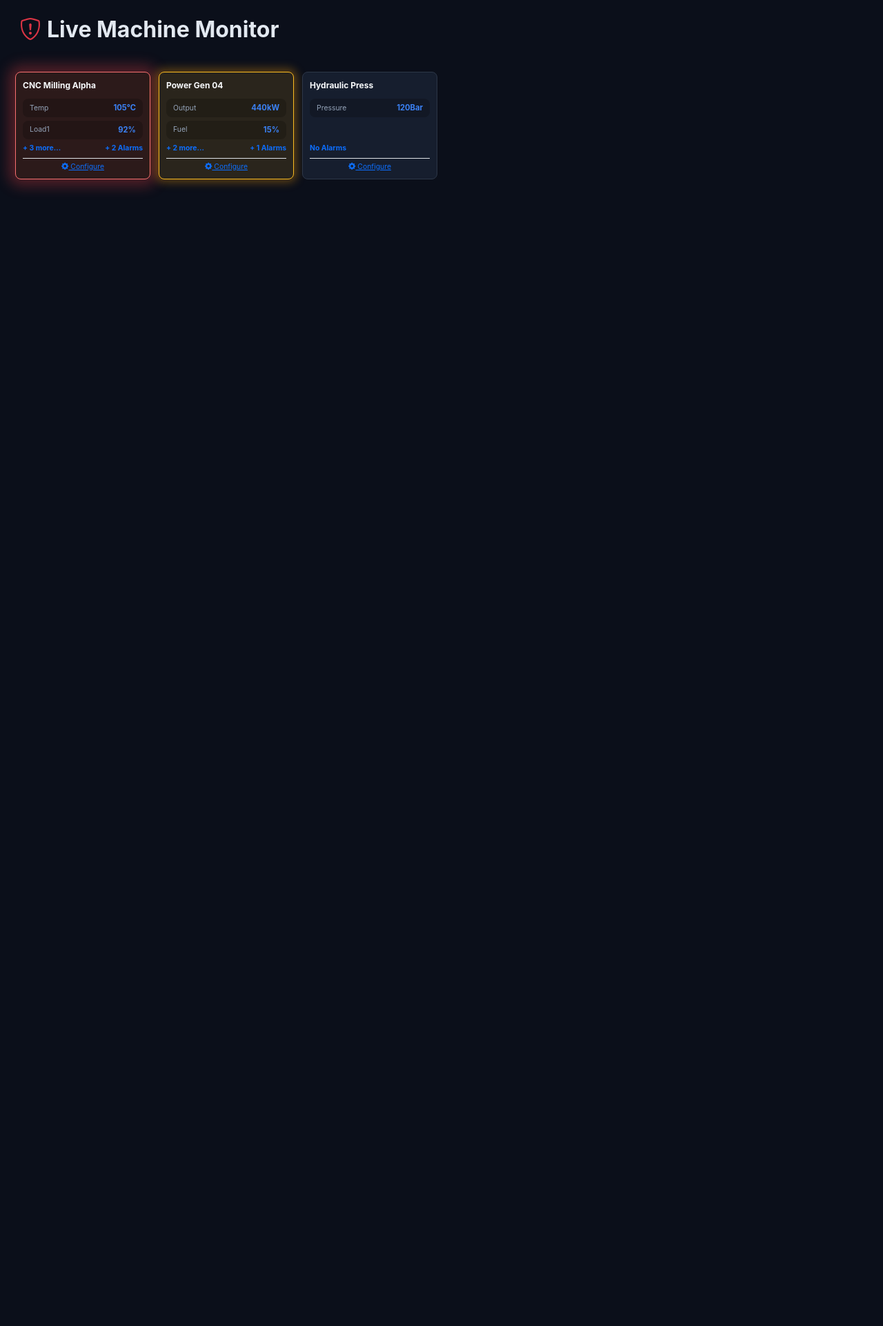
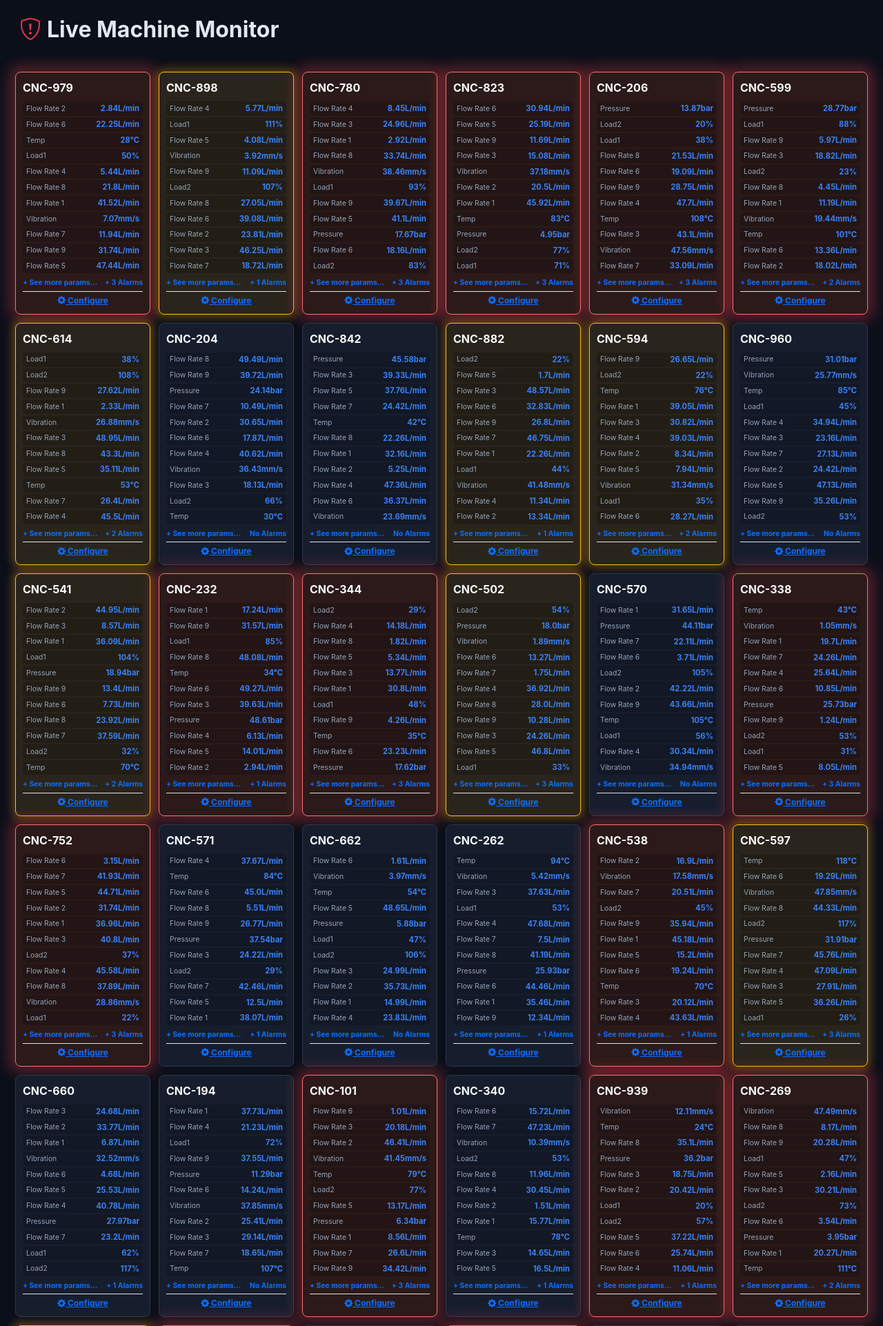
Before and after one commit to Jayendra-14/dasshboard, a Django app: page / in a window 1280 px wide. Shown: the top 1922 px of the page at 69% size. Before the commit the page ends 278 px from the top, so only its background shows below. Run offline with Django 5.2, Linux system fonts and the light colour scheme; some libraries are stand-ins or nearby versions.

Commit message:
changed display paramerter counts

```diff
--- a/dashboardapp/views.py
+++ b/dashboardapp/views.py
@@ -1,4 +1,6 @@
+from datetime import datetime,timedelta
 import json
+import random
 from django.shortcuts import render
 from dashboardapp.models import *
 from sqlalchemy import create_engine
@@ -10,54 +12,159 @@ engine = create_engine('postgresql+psycopg2://postgres:neha1626@127.0.0.1/Dashbo
 def HomePage(request):
     # Fetch all machines and their associated parameters efficiently
     # machines = Machine.objects.prefetch_related('parameters').all()
-    mock_machines = [
-        {
-            'id': 1,
-            'name': 'CNC Milling Alpha',
-            'is_online': True,
-            'status': 'Critical',
-            # Alarm priority: 1: Critical (Red), 2: Warning (Orange), 3: Info (Blue)
-            'highest_alarm_priority': 1,
-            'alarms': [
-                {'msg': 'Spindle Overheat', 'priority': 'critical', 'time': '10:45 AM'},
-                {'msg': 'Coolant Low', 'priority': 'warning', 'time': '10:30 AM'}
-            ],
-            'parameters': [
-                {'label': 'Temp', 'value': '105', 'type': 'int', 'unit': '°C'},
-                {'label': 'Load1', 'value': '92', 'type': 'int', 'unit': '%'},
-                {'label': 'Load2', 'value': '90', 'type': 'int', 'unit': '%'},
-                {'label': 'Load3', 'value': '82', 'type': 'int', 'unit': '%'},
-                {'label': 'Load4', 'value': '98', 'type': 'int', 'unit': '%'},
-            ]
-        },
-        {
-            'id': 2,
-            'name': 'Power Gen 04',
-            'is_online': True,
-            'status': 'Warning',
-            'highest_alarm_priority': 2,
-            'alarms': [
-                {'msg': 'Fuel Filter Bypass', 'priority': 'warning', 'time': '09:15 AM'}
-            ],
-            'parameters': [
-                {'label': 'Output', 'value': '440', 'type': 'int', 'unit': 'kW'},
-                {'label': 'Fuel', 'value': '15', 'type': 'int', 'unit': '%'},
-                {'label': 'Fuel', 'value': '10', 'type': 'int', 'unit': '%'},
-                {'label': 'Fuel', 'value': '12', 'type': 'int', 'unit': '%'},
-            ]
-        },
-        {
-            'id': 3,
-            'name': 'Hydraulic Press',
-            'is_online': True,
-            'status': 'Healthy',
-            'highest_alarm_priority': 3,
-            'alarms': [], # No active alarms
-            'parameters': [
-                {'label': 'Pressure', 'value': '120', 'type': 'int', 'unit': 'Bar'},
-            ]
-        }
-    ]
+
+    def generate_dynamic_machines(n):
+        statuses = ['Stable', 'Warning', 'Critical']
+        # Pool of possible parameters to draw from
+        parameter_pool = [
+            {'label': 'Temp', 'unit': '°C', 'type': 'int'},
+            {'label': 'Load1', 'unit': '%', 'type': 'int'},
+            {'label': 'Load2', 'unit': '%', 'type': 'int'},
+            {'label': 'Pressure', 'unit': 'bar', 'type': 'float'},
+            {'label': 'Vibration', 'unit': 'mm/s', 'type': 'float'},
+            {'label': 'Flow Rate 1', 'unit': 'L/min', 'type': 'float'},
+            {'label': 'Flow Rate 2', 'unit': 'L/min', 'type': 'float'},
+            {'label': 'Flow Rate 3', 'unit': 'L/min', 'type': 'float'},
+            {'label': 'Flow Rate 4', 'unit': 'L/min', 'type': 'float'},
+            {'label': 'Flow Rate 5', 'unit': 'L/min', 'type': 'float'},
+            {'label': 'Flow Rate 6', 'unit': 'L/min', 'type': 'float'},
+            {'label': 'Flow Rate 7', 'unit': 'L/min', 'type': 'float'},
+            {'label': 'Flow Rate 8', 'unit': 'L/min', 'type': 'float'},
+            {'label': 'Flow Rate 9', 'unit': 'L/min', 'type': 'float'}
+        ]
+
+        alarm_pool = [
+            {'msg': 'Spindle Overheat', 'priority': 'critical'},
+            {'msg': 'Coolant Low', 'priority': 'warning'},
+            {'msg': 'Emergency Stop Engaged', 'priority': 'critical'},
+            {'msg': 'Sensor Communication Error', 'priority': 'info'},
+            {'msg': 'Door Interlock Open', 'priority': 'warning'},
+            {'msg': 'Voltage Fluctuation', 'priority': 'info'}
+        ]
+
+        dynamic_list = []
+
+        for i in range(1, n + 1):
+            current_status = random.choice(statuses)
+
+            # Decide how many parameters this specific machine has (0 to 4)
+            num_params = random.randint(0, 10)
+            # Randomly select 'num_params' unique items from the pool
+            selected_params = random.sample(parameter_pool, 11)
+
+            # Build the actual parameter list with random values
+            machine_parameters = []
+            for p in selected_params:
+                val = random.randint(20, 120) if p['type'] == 'int' else round(random.uniform(1.0, 50.0), 2)
+                machine_parameters.append({
+                    'label': p['label'],
+                    'value': str(val),
+                    'type': p['type'],
+                    'unit': p['unit']
+                })
+
+            # --- DYNAMIC ALARMS ---
+            # If 'Stable', usually 0 alarms. If 'Critical', 1-3 alarms.
+            if current_status == 'Stable':
+                num_alarms = random.randint(0, 1) # Sometimes a stable machine has an 'info' alarm
+            else:
+                num_alarms = random.randint(1, 3)
+
+            selected_alarms = random.sample(alarm_pool, num_alarms)
+            machine_alarms = []
+            for a in selected_alarms:
+                # Generate a random time within the last 2 hours
+                random_minutes = random.randint(1, 120)
+                timestamp = (datetime.now() - timedelta(minutes=random_minutes)).strftime('%I:%M %p')
+
+                machine_alarms.append({
+                    'msg': a['msg'],
+                    'priority': a['priority'],
+                    'time': timestamp
+                })
+
+            critical_count = sum(1 for a in selected_alarms if a['priority'] == 'critical')
+            warning_count = sum(1 for a in selected_alarms if a['priority'] == 'warning')
+
+            if critical_count > 0 or warning_count > 3:
+                alarm_css_class = "alarm-critical"
+            elif warning_count > 0:
+                alarm_css_class = "alarm-warning"
+            else:
+                alarm_css_class = ""
+
+            machine = {
+                'id': i,
+                'name': f'CNC-{random.randint(100, 999)}',
+                'is_online': random.choice([True, False]),
+                'status': current_status,
+                'highest_alarm_priority': random.randint(1, 3),
+                'alarms': machine_alarms,
+                'alarm_css_class': alarm_css_class,
+                'parameters': machine_parameters # This is now dynamic in length
+            }
+            dynamic_list.append(machine)
+
+        return dynamic_list
+
+    # Generate 100 machines to see the variety
+    n_machines = 100
+
+
+    mock_machines = generate_dynamic_machines(n_machines)
+
+    # mock_machines = [
+    #     {
+    #         'id': 1,
+    #         'name': 'CNC Milling Alpha',
+    #         'is_online': True,
+    #         'status': 'Critical',
+    #         # Alarm priority: 1: Critical (Red), 2: Warning (Orange), 3: Info (Blue)
+    #         'highest_alarm_priority': 1,
+    #         'alarms': [
+    #             {'msg': 'Spindle Overheat', 'priority': 'critical', 'time': '10:45 AM'},
+    #             {'msg': 'Coolant Low', 'priority': 'warning', 'time': '10:30 AM'},
+    #             {'msg': 'Coolant Low', 'priority': 'warning', 'time': '10:30 AM'},
+    #             {'msg': 'Coolant Low', 'priority': 'warning', 'time': '10:30 AM'}
+    #         ],
+    #         'parameters': [
+    #             {'label': 'Temp', 'value': '105', 'type': 'int', 'unit': '°C'},
+    #             {'label': 'Load1', 'value': '92', 'type': 'int', 'unit': '%'},
+    #             {'label': 'Load2', 'value': '90', 'type': 'int', 'unit': '%'},
+    #             {'label': 'Load3', 'value': '82', 'type': 'int', 'unit': '%'},
+    #             {'label': 'Load4', 'value': '98', 'type': 'int', 'unit': '%'},
+    #         ]
+    #     },
+    #     {
+    #         'id': 2,
+    #         'name': 'Power Gen 04',
+    #         'is_online': True,
+    #         'status': 'Warning',
+    #         'highest_alarm_priority': 2,
+    #         'alarms': [
+    #             {'msg': 'Fuel Filter Bypass', 'priority': 'warning', 'time': '09:15 AM'}
+    #         ],
+    #         'parameters': [
+    #             {'label': 'Output', 'value': '440', 'type': 'int', 'unit': 'kW'},
+    #             {'label': 'Fuel', 'value': '15', 'type': 'int', 'unit': '%'},
+    #             {'label': 'Fuel', 'value': '10', 'type': 'int', 'unit': '%'},
+    #             {'label': 'Fuel', 'value': '12', 'type': 'int', 'unit': '%'},
+    #         ]
+    #     },
+    #     {
+    #         'id': 3,
+    #         'name': 'Hydraulic Press',
+    #         'is_online': True,
+    #         'status': 'Healthy',
+    #         'highest_alarm_priority': 3,
+    #         'alarms': [], # No active alarms
+    #         'parameters': [
+    #             {'label': 'Pressure', 'value': '120', 'type': 'int', 'unit': 'Bar'},
+    #         ]
+    #     }
+    # ]
+
+
     machines_json = json.dumps(mock_machines)
     print('the json converstion received is --- ',machines_json,len(machines_json))
     return render(request,'HomePage.html', {'machines': mock_machines,'machines_json': machines_json})
--- a/templates/HomePage.html
+++ b/templates/HomePage.html
@@ -43,14 +43,14 @@
         }
 
         .param-holder {
-            height: 50%;
+            height: 100%;
         }
 
         .param-box {
-            background: rgba(0,0,0,0.2);
-            padding: 5px 10px;
-            border-radius: 8px;
-            margin-bottom: 5px;
+            background: rgba(0, 0, 0, 0.2);
+            padding: 2px 5px;
+            border-radius: 5px;
+            margin-bottom: 2px;
         }
 
         .alarm-list {
@@ -101,7 +101,17 @@
         }
 
         /* Smaller font for high density */
+
         .micro-title {
+            font-size: 1rem;
+            font-weight: 700;
+            white-space: nowrap;
+            overflow: hidden;
+            text-overflow: ellipsis;
+            color: #f8fafc;
+        }
+
+        .nano-title {
             font-size: 0.75rem;
             font-weight: 700;
             white-space: nowrap;
@@ -133,7 +143,7 @@
 
     <div class="compact-grid">
     {% for m in machines %}
-    <div class="micro-card {% if m.highest_alarm_priority == 1 %}alarm-critical{% elif m.highest_alarm_priority == 2 %}alarm-warning{% endif %}">
+    <div class="micro-card {{ m.alarm_css_class }}">
 
         <div class="d-flex justify-content-between align-items-center mb-1">
             <span class="micro-title">{{ m.name }}</span>
@@ -141,7 +151,7 @@
         </div>
 
         <div class="py-1 param-holder">
-            {% for p in m.parameters|slice:":2" %}
+            {% for p in m.parameters %}
             <div class="param-box d-flex justify-content-between align-items-center">
                 <span class="micro-param">{{ p.label }}</span>
                 <span class="micro-value">{{ p.value }}{{ p.unit|default:"" }}</span>
@@ -150,12 +160,13 @@
         </div>
 
         <div class="d-flex justify-content-between align-items-center">
-            {% if m.parameters|length > 2 %}
+            {% if m.parameters|length > 10 %}
             <div class="d-flex align-items-center">
                 <a href="javascript:void(0)"
                     onclick="openParamModal({{ m.id }})"
                     class="text-primary micro-param fw-bold text-decoration-none hover-underline">
-                    + {{ m.parameters|length|add:"-2" }} more...
+                    <!-- + {{ m.parameters|length|add:"-2" }} more params... -->
+                    + See more params...
                 </a>
             </div>
             {% endif %}
@@ -181,80 +192,13 @@
             <!-- <a href="javascript:void(0)" onclick="openLogModal({{ m.id }})" class="text-info small">
                 <i class="bi bi-list-ul"></i>
             </a> -->
-            <a href="{% url 'machine_config' m.id %}" class="text-primary micro-param">
+            <a href="{% url 'machine_config' m.id %}" class="text-primary nano-title ">
                 <i class="bi bi-gear-fill"></i> Configure
             </a>
         </div>
     </div>
     {% endfor %}
 </div>
-
-    <!-- <div class="row g-4">
-        {% for m in machines %}
-        <div class="col-md-6 col-lg-4 col-xl-3">
-            <div class="machine-card
-                {% if m.highest_alarm_priority == 1 %}alarm-critical
-                {% elif m.highest_alarm_priority == 2 %}alarm-warning
-                {% endif %}">
-
-                <div class="d-flex justify-content-between mb-3">
-                    <h5 class="fw-bold m-0">{{ m.name }}</h5>
-                    <span class="badge {% if m.highest_alarm_priority == 1 %}bg-danger{% else %}bg-dark{% endif %}">
-                        {{ m.status }}
-                    </span>
-                </div>
-
-                <div class="mb-4">
-                    <h6 class="text-secondary small text-uppercase fw-bold mb-2">Parameters</h6>
-                    {% for p in m.parameters|slice:":3" %}
-                    <div class="param-box d-flex justify-content-between align-items-center">
-                        <span class="small text-muted">{{ p.label }}</span>
-                        <span class="fw-bold text-info">{{ p.value }} <small>{{ p.unit|default:"" }}</small></span>
-                    </div>
-                    {% endfor %}
-                    {% if m.parameters|length > 3 %}
-                    <div class="text-center mt-2">
-                        <a href="javascript:void(0)"
-                        onclick="openLogModal({{ m.id }})"
-                        class="text-primary small fw-bold text-decoration-none hover-underline">
-                        + {{ m.parameters|length|add:"-3" }} More Parameters...
-                        </a>
-                    </div>
-                    {% endif %}
-                </div>
-
-                <div>
-                    <h6 class="text-secondary small text-uppercase fw-bold mb-2">Recent Alarms ({{ m.alarms|length }})</h6>
-                    <div class="alarm-list">
-                        {% if m.alarms %}
-                            {% for a in m.alarms %}
-                            <div class="mb-2 border-bottom border-secondary pb-1 d-flex justify-content-between">
-                                <span>
-                                    <span class="priority-dot {% if a.priority == 'critical' %}bg-danger{% else %}bg-warning{% endif %}"></span>
-                                    {{ a.msg }}
-                                </span>
-                                <span class="text-muted small">{{ a.time }}</span>
-                            </div>
-                            {% endfor %}
-                        {% else %}
-                            <span class="text-success small"><i class="bi bi-check-circle me-1"></i> No active alarms</span>
-                        {% endif %}
-                    </div>
-                </div>
-
-                <div class="mt-3 pt-3 border-top d-flex gap-2">
-                    <button class="btn btn-sm btn-outline-info w-100" onclick="openLogModal({{ m.id }})" id="btn-{{ m.id }}">
-                        <i class="bi bi-clock-history"></i> Logs
-                    </button>
-                    <a  class="btn btn-sm btn-primary w-100">
-                        <i class="bi bi-gear"></i> Config
-                    </a>
-                </div>
-
-            </div>
-        </div>
-        {% endfor %}
-    </div> -->
 </div>
 <div class="modal fade" id="globalParamModal" tabindex="-1" aria-hidden="true">
     <div class="modal-dialog modal-dialog-centered">
@@ -274,7 +218,7 @@
                             <th class="text-end">Current Value</th>
                         </tr>
                     </thead>
-                    <tbody id="alarmModalBody">
+                    <tbody id="paramModalBody">
                         </tbody>
                 </table>
             </div>
@@ -295,8 +239,8 @@
                 <div id="modalLoading" class="text-center d-none">
                     <div class="spinner-border text-primary" role="status"></div>
                 </div>
-                <div class="alarm-list">
-                </div>
+                <!-- <div class="alarm-list">
+                </div> -->
 
                 <table class="table table-dark table-hover mb-0" id="modalTable">
                     <thead>
@@ -326,7 +270,7 @@ function filterMachines(query) {
     query = query.toLowerCase();
 
     cards.forEach(card => {
-        const name = card.querySelector('.micro-title').innerText.toLowerCase();
+        const name = card.querySelector('.nano-title').innerText.toLowerCase();
         if (name.includes(query)) {
             card.style.display = "flex";
         } else {
@@ -360,31 +304,31 @@ function openAlarmModel(machineId){
 
     // 2. Check if there are any alarms at all
     if (machine.alarms && machine.alarms.length > 0) {
-
+        console.log("inside of the condition ",machine.alarms)
         // 3. Loop through each alarm (p)
         machine.alarms.forEach(p => {
+            console.log('the p is ',p)
             // Determine the color class based on priority using a Ternary Operator
             const dotClass = (p.priority === 'critical') ? 'bg-danger' : 'bg-warning';
 
             const row = `
-                <div class="mb-2 border-bottom border-secondary pb-1 d-flex justify-content-between">
-                    <span>
+                <tr >
+                    <td>
                         <span class="priority-dot ${dotClass}"></span>
                         ${p.msg}
-                    </span>
-                    <span class="text-muted small">${p.time}</span>
-                </div>
+                    </td>
+                    <td>${p.time}</td>
+                </tr>
             `;
-
             alarmModalBody.innerHTML += row;
         });
-
+        console.log(alarmModalBody)
     } else {
         // 4. Logic for "No Alarms" must be OUTSIDE the loop
         alarmModalBody.innerHTML = `
-            <span class="text-success small">
+            <tr><td >
                 <i class="bi bi-check-circle me-1"></i> No active alarms
-            </span>
+            </td></tr>
         `;
     }
 
@@ -400,7 +344,7 @@ function openParamModal(machineId) {
     if (!machine) return;
 
     // 2. Get the modal elements
-    const modalBody = document.getElementById('alarmModalBody');
+    const modalBody = document.getElementById('paramModalBody');
     const modalTitle = document.getElementById('modalMachineName');
 
     // 3. Clear and Fill
```
